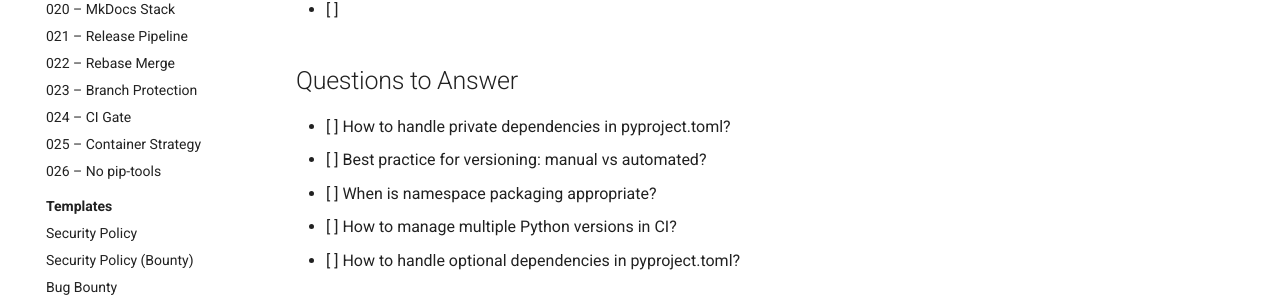
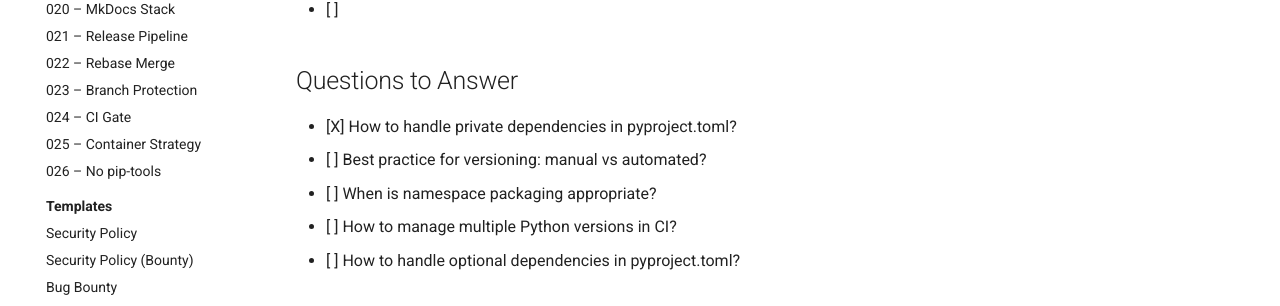
Before and after one commit to JoJo275/simple-python-boilerplate, an MkDocs documentation site: the page built from docs/notes/todo.md, in a window 1280 px wide and 900 px high, scrolled down 2098 px. Shown: the part 282-588 px from the top of the window. Built offline with MkDocs 1.6.1 and Material for MkDocs 9.7.7, drawn with Linux system fonts in a browser that asks for light colours; comment, search, counter and statistics services are not loaded.

```diff
--- a/docs/notes/todo.md
+++ b/docs/notes/todo.md
@@ -40,7 +40,7 @@ Things to explore, implement, or learn more about.
 
 ## Questions to Answer
 
-- [ ] How to handle private dependencies in pyproject.toml?
+- [X] How to handle private dependencies in pyproject.toml?
 - [ ] Best practice for versioning: manual vs automated?
 - [ ] When is namespace packaging appropriate?
 - [ ] How to manage multiple Python versions in CI?
```
